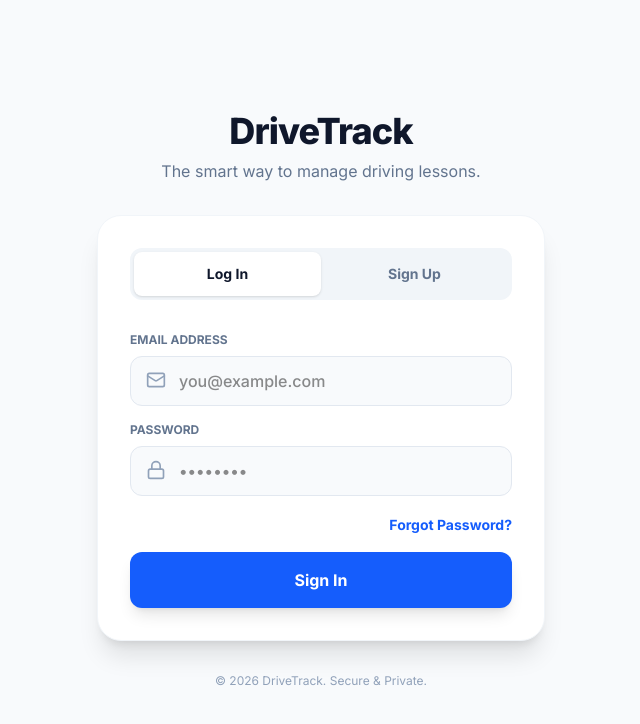
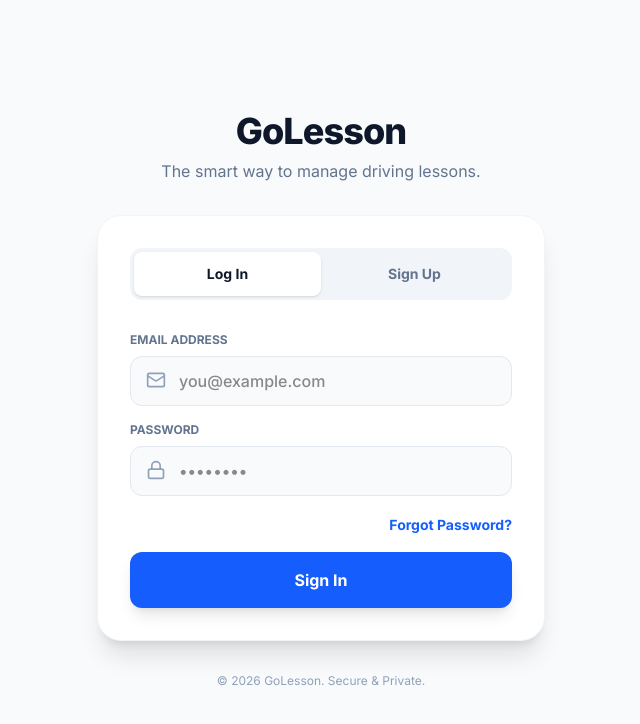
Before and after one commit to InnesU05/drivetrack, a Next.js app: page /login in a window 1280 px wide. Shown: the top 724 px of the page, without its empty margins (319-959 px from the left). Built offline with nearby package versions, Linux system fonts and the light colour scheme; no server answers.

Commit message:
changed name to GoLesson

```diff
--- a/app/dashboard/page.tsx
+++ b/app/dashboard/page.tsx
@@ -192,7 +192,7 @@ export default function Dashboard() {
                         <UserX size={20} /> Delete Account
                     </Link>
                 </div>
-                <div className="mt-auto text-center text-xs text-slate-400"><p>DriveTrack v1.0</p></div>
+                <div className="mt-auto text-center text-xs text-slate-400"><p>GoLesson v1.0</p></div>
             </div>
         </div>
       )}
@@ -202,7 +202,7 @@ export default function Dashboard() {
         <div className="flex flex-col gap-4 mb-4">
           <div className="flex justify-between items-center">
              <div>
-                <h1 className="text-2xl font-bold text-slate-900">DriveTrack</h1>
+                <h1 className="text-2xl font-bold text-slate-900">GoLesson</h1>
                 <p className="text-sm text-slate-500">Hi, {instructorName}</p>
              </div>
              <div className="flex items-center gap-2">
--- a/app/layout.tsx
+++ b/app/layout.tsx
@@ -5,13 +5,15 @@ import "./globals.css";
 const inter = Inter({ subsets: ["latin"] });
 
 export const metadata: Metadata = {
-  title: "DriveTrack Pro",
-  description: "Track driving lessons with ease",
+  title: "GoLesson", // <--- CHANGE
+  description: "The complete driving lesson tracker.",
   manifest: "/manifest.json",
-  icons: {
-    icon: "/icon-192.png", // Favicon for browser tabs
-    apple: "/icon-192.png", // The special icon for iPhones/iPads
+  appleWebApp: {
+    capable: true,
+    statusBarStyle: "default",
+    title: "GoLesson", // <--- CHANGE
   },
+  // ... keep the rest the same
 };
 
 export const viewport: Viewport = {
--- a/app/login/page.tsx
+++ b/app/login/page.tsx
@@ -55,7 +55,7 @@ export default function Login() {
     <div className="min-h-screen bg-slate-50 flex flex-col items-center justify-center p-6">
 
       <div className="mb-8 text-center">
-        <h1 className="text-4xl font-extrabold text-slate-900 tracking-tight">DriveTrack</h1>
+        <h1 className="text-4xl font-extrabold text-slate-900 tracking-tight">GoLesson</h1>
         <p className="text-slate-500 mt-2">The smart way to manage driving lessons.</p>
       </div>
 
@@ -128,7 +128,7 @@ export default function Login() {
       </div>
 
       <p className="mt-8 text-center text-xs text-slate-400">
-        © 2026 DriveTrack. Secure & Private.
+        © 2026 GoLesson. Secure & Private.
       </p>
     </div>
   );
--- a/app/page.tsx
+++ b/app/page.tsx
@@ -10,7 +10,7 @@ export default function LandingPage() {
         <div className="max-w-5xl mx-auto px-6 py-4 flex justify-between items-center">
           <div className="flex items-center gap-2">
              <div className="bg-blue-600 text-white p-1.5 rounded-lg font-bold">DT</div>
-             <span className="text-xl font-bold text-slate-900 tracking-tight">DriveTrack</span>
+             <span className="text-xl font-bold text-slate-900 tracking-tight">GoLesson</span>
           </div>
           <div className="flex gap-4">
              <Link href="/login" className="text-slate-600 hover:text-slate-900 font-medium px-4 py-2">
@@ -94,7 +94,7 @@ export default function LandingPage() {
 
    {/* Footer */}
 <footer className="bg-slate-50 border-t border-slate-200 py-12 text-center">
-    <p className="text-slate-400 text-sm mb-4">© 2026 DriveTrack. All rights reserved.</p>
+    <p className="text-slate-400 text-sm mb-4">© 2026 GoLesson. All rights reserved.</p>
     <div className="flex justify-center gap-6 text-xs text-slate-400 underline">
         <Link href="/privacy" className="hover:text-slate-600">Privacy Policy</Link>
         <Link href="/terms" className="hover:text-slate-600">Terms of Service</Link>
--- a/app/terms/page.tsx
+++ b/app/terms/page.tsx
@@ -20,10 +20,10 @@ export default function TermsOfService() {
           <p className="font-bold text-slate-900">Last Updated: January 2026</p>
 
           <h3>1. Acceptance of Terms</h3>
-          <p>By creating an account on DriveTrack, you agree to these terms. If you do not agree, you must not use the app.</p>
+          <p>By creating an account on GoLesson, you agree to these terms. If you do not agree, you must not use the app.</p>
 
           <h3>2. Educational Aid Only</h3>
-          <p>DriveTrack is a progress tracking tool. The "Readiness Score" and skill logs are estimates based on instructor input. They do not guarantee a pass result in any official driving test.</p>
+          <p>GoLesson is a progress tracking tool. The "Readiness Score" and skill logs are estimates based on instructor input. They do not guarantee a pass result in any official driving test.</p>
 
           <h3>3. Data Loss & Availability</h3>
           <p>While we back up data regularly, we are not liable for any data loss or service downtime. We recommend instructors keep a secondary record of official payments.</p>
```
Also changed, not shown: manifest.json.
